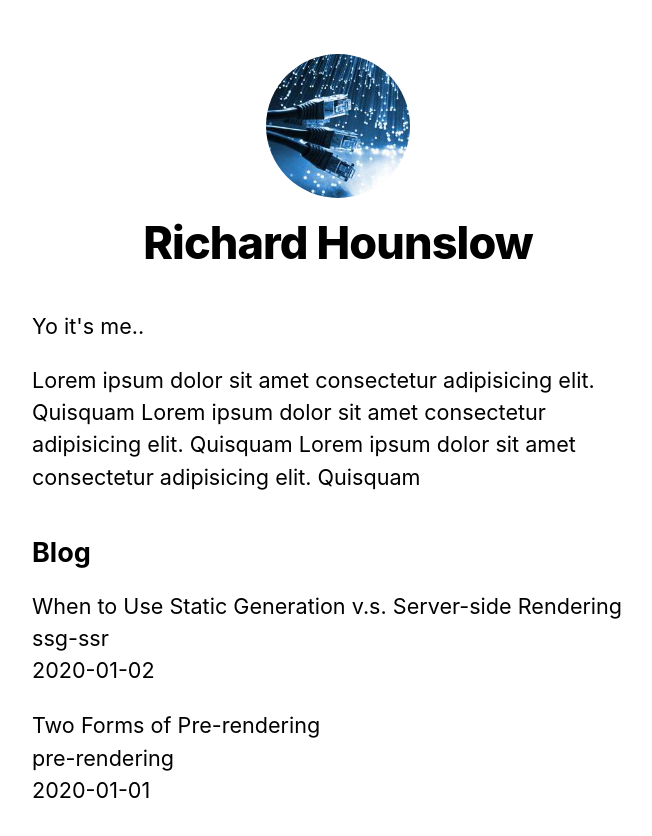
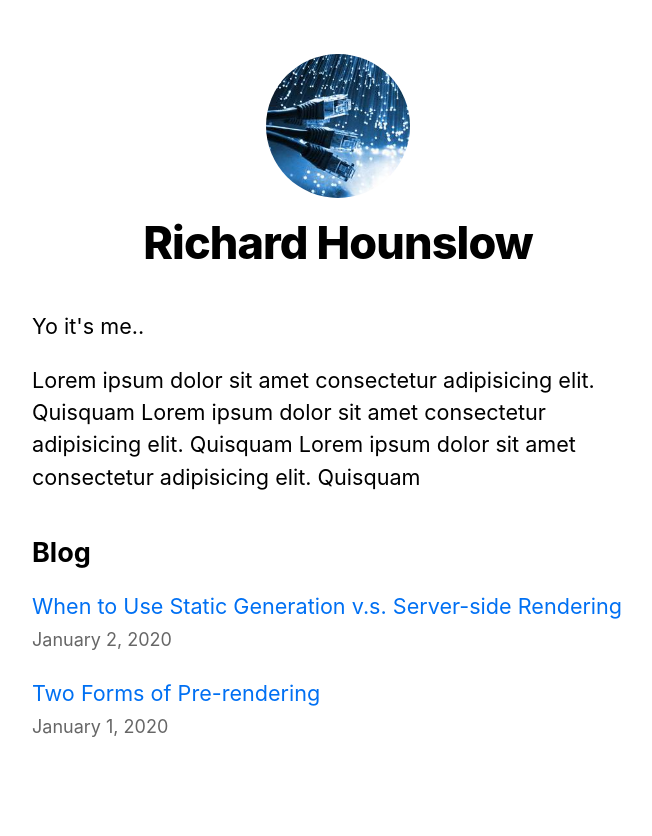
Before and after one commit to rikster/nextjs-vercel-blog-app, a Next.js app: page / in a window 1280 px wide. Shown: the top 836 px of the page, without its empty margins (302-954 px from the left). Built offline with nearby package versions, Linux system fonts and the light colour scheme.

Commit message:
wrap posts in <article/>

```diff
--- a/pages/index.js
+++ b/pages/index.js
@@ -2,6 +2,9 @@
 import Layout, { siteTitle } from '../components/layout';
 import utilStyles from '../styles/utils.module.css';
 import { getSortedPostsData } from '../lib/posts';
+import Link from 'next/link';
+import Date from '../components/date';
+
 
 export async function getStaticProps() {
   const allPostsData = getSortedPostsData();
@@ -33,11 +36,11 @@
         <ul className={utilStyles.list}>
           {allPostsData && allPostsData.map(({ id, date, title }) => (
             <li className={utilStyles.listItem} key={id}>
-              {title}
+              <Link href={`/posts/${id}`}>{title}</Link>
               <br />
-              {id}
-              <br />
-              {date}
+              <small className={utilStyles.lightText}>
+                <Date dateString={date} />
+              </small>
             </li>
           ))}
         </ul>
```
Also changed, not shown: pages/posts/[id].js (+9 -9 lines).
